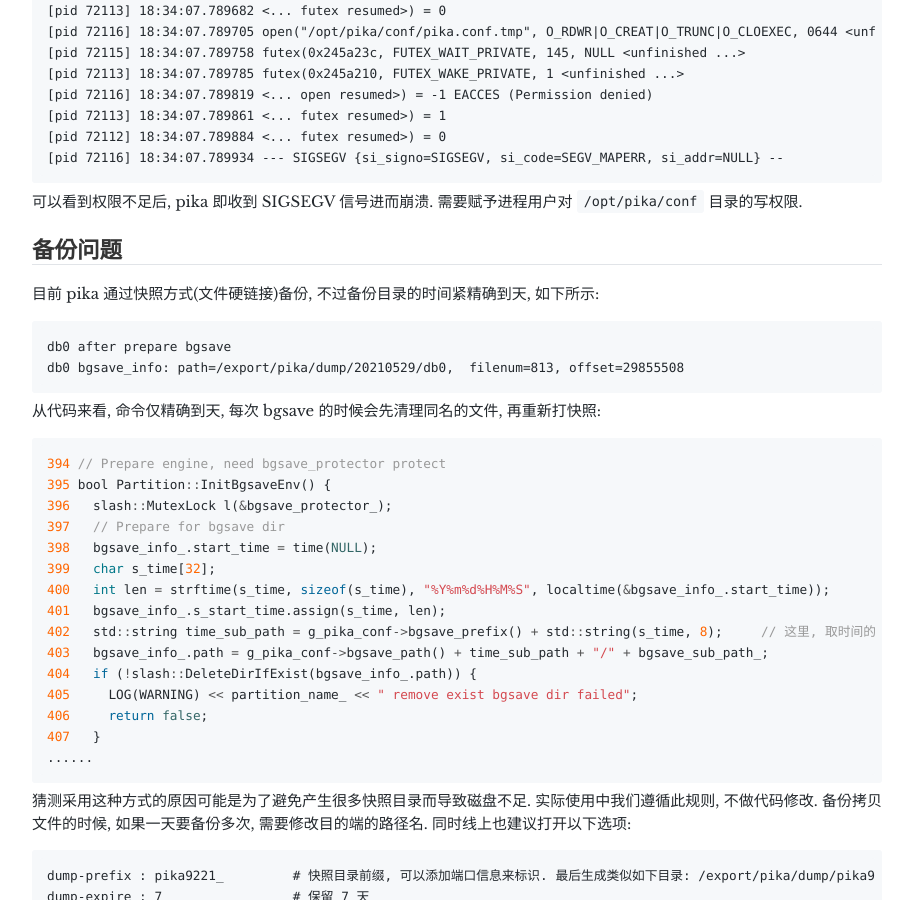
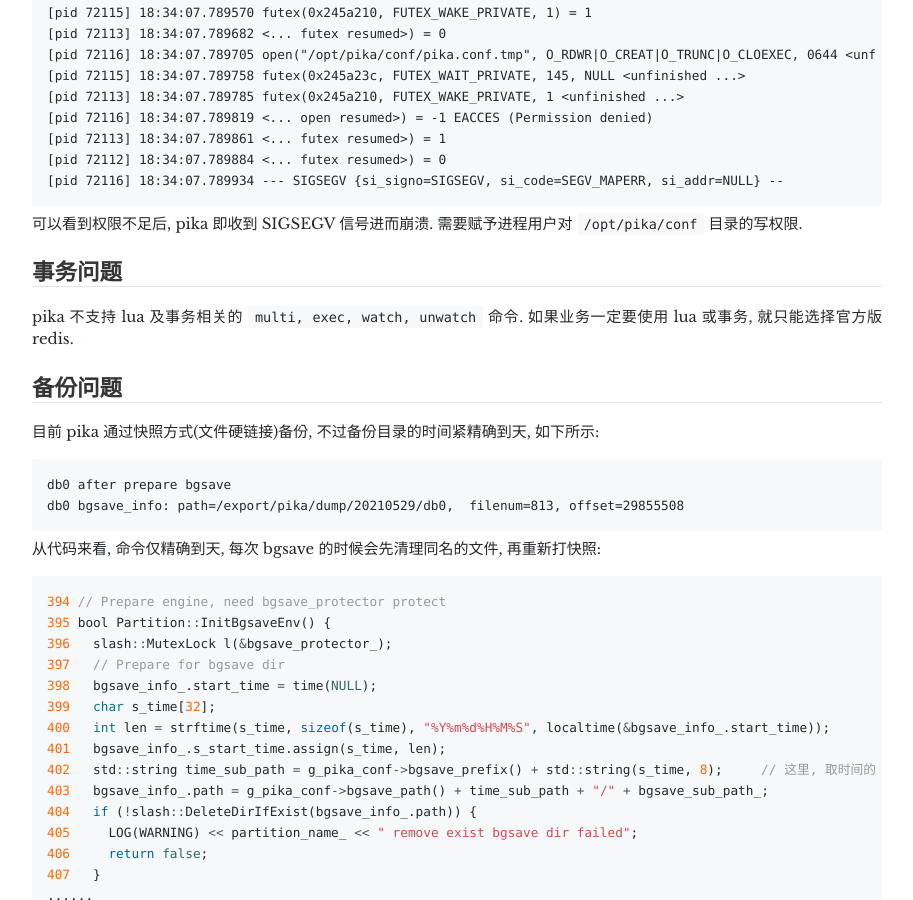
Before and after one commit to arstercz/arstercz.github.io, a Jekyll site: the page built from _posts/2021-08-17-pika-usage-and-issue-list.md, in a window 1280 px wide and 900 px high, scrolled down 3405 px. Shown: the whole window, without its empty margins (183-1096 px from the left). Built offline with Jekyll 4.4.1, drawn with Linux system fonts in a browser that asks for light colours; comment, search, counter and statistics services are not loaded.

Commit message:
add pika transaction note

```diff
--- a/_posts/2021-08-17-pika-usage-and-issue-list.md
+++ b/_posts/2021-08-17-pika-usage-and-issue-list.md
@@ -16,6 +16,7 @@
 * [线上如何使用](#线上如何使用)
 * [内存占用问题](#内存占用问题)
 * [重写配置崩溃问题](#重写配置崩溃问题)
+* [事务问题](#事务问题)
 * [备份问题](#备份问题)
 * [简单压测](#简单压测)
 * [更多参考](#更多参考)
@@ -178,6 +179,10 @@
 
 可以看到权限不足后, pika 即收到 SIGSEGV 信号进而崩溃. 需要赋予进程用户对 `/opt/pika/conf` 目录的写权限.
 
+## 事务问题
+
+pika 不支持 lua 及事务相关的 `multi, exec, watch, unwatch` 命令. 如果业务一定要使用 lua 或事务, 就只能选择官方版 redis.
+
 ## 备份问题
 
 目前 pika 通过快照方式(文件硬链接)备份, 不过备份目录的时间紧精确到天, 如下所示:
```
